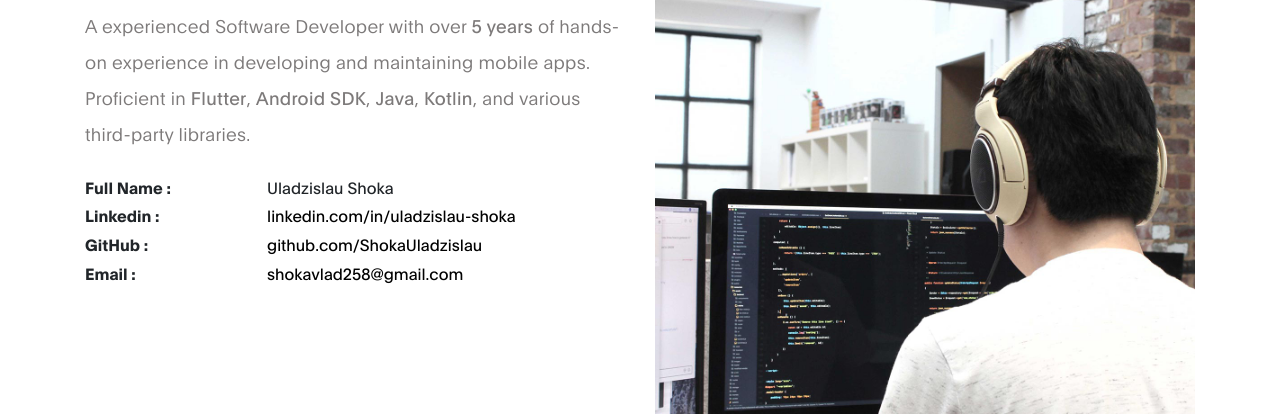
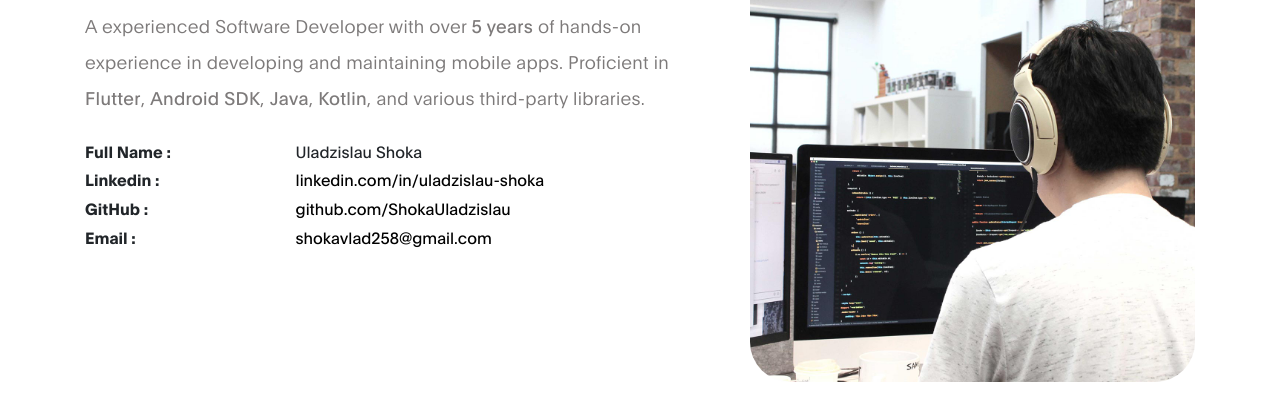
Before and after one commit to ShokaUladzislau/portfolio, a plain HTML site: page index.html in a window 1280 px wide. Shown: the part 483-897 px from the top of the page. Drawn offline with Linux system fonts and the light colour scheme.

```diff
--- a/index.html
+++ b/index.html
@@ -97,7 +97,7 @@
     <div class="container">
       <div class="row">
 
-        <div class="col-lg-6 col-md-6 col-12">
+        <div class="col-lg-7 col-md-6 col-12">
           <h3 class="mb-4">This is Vlad</h3>
 
           <p>A experienced Software Developer with over <b>5 years</b> of hands-on experience in developing and
@@ -116,7 +116,7 @@
           </ul>
         </div>
 
-        <div class="col-lg-6 mx-auto col-md-6 col-12">
+        <div class="col-lg-5 mx-auto col-md-6 col-12">
           <img src="images/true-agency.jpg" class="about-image img-fluid" alt="Vlad's Resume HTML Template">
         </div>
 
```
